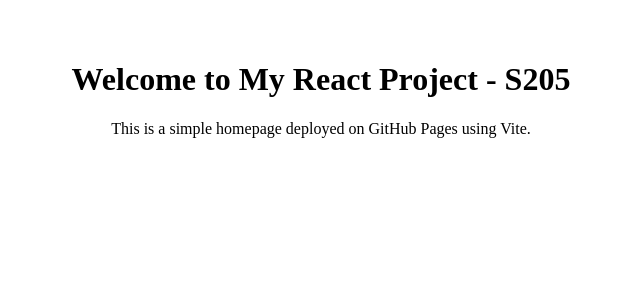
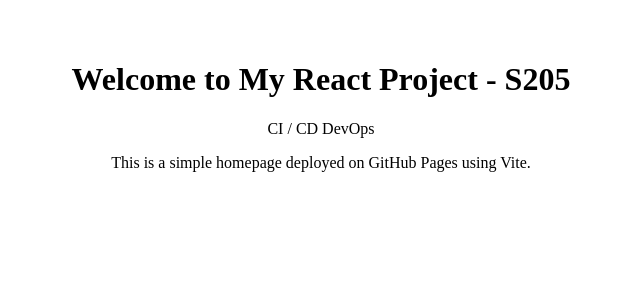
Before and after one commit to CharanTeja-6825/reactapp205-gitactions, a React (Vite) app: page / in a window 1280 px wide. Shown: the top 300 px of the page, without its empty margins (319-959 px from the left). Built offline with nearby package versions, Linux system fonts and the light colour scheme.

Commit message:
modified App.jsx

```diff
--- a/src/App.jsx
+++ b/src/App.jsx
@@ -5,6 +5,7 @@ function App() {
   return (
     <div className="container">
       <h1>Welcome to My React Project - S205</h1>
+      <p>CI / CD DevOps</p>
       <p>This is a simple homepage deployed on GitHub Pages using Vite.</p>
     </div>
   );
```
